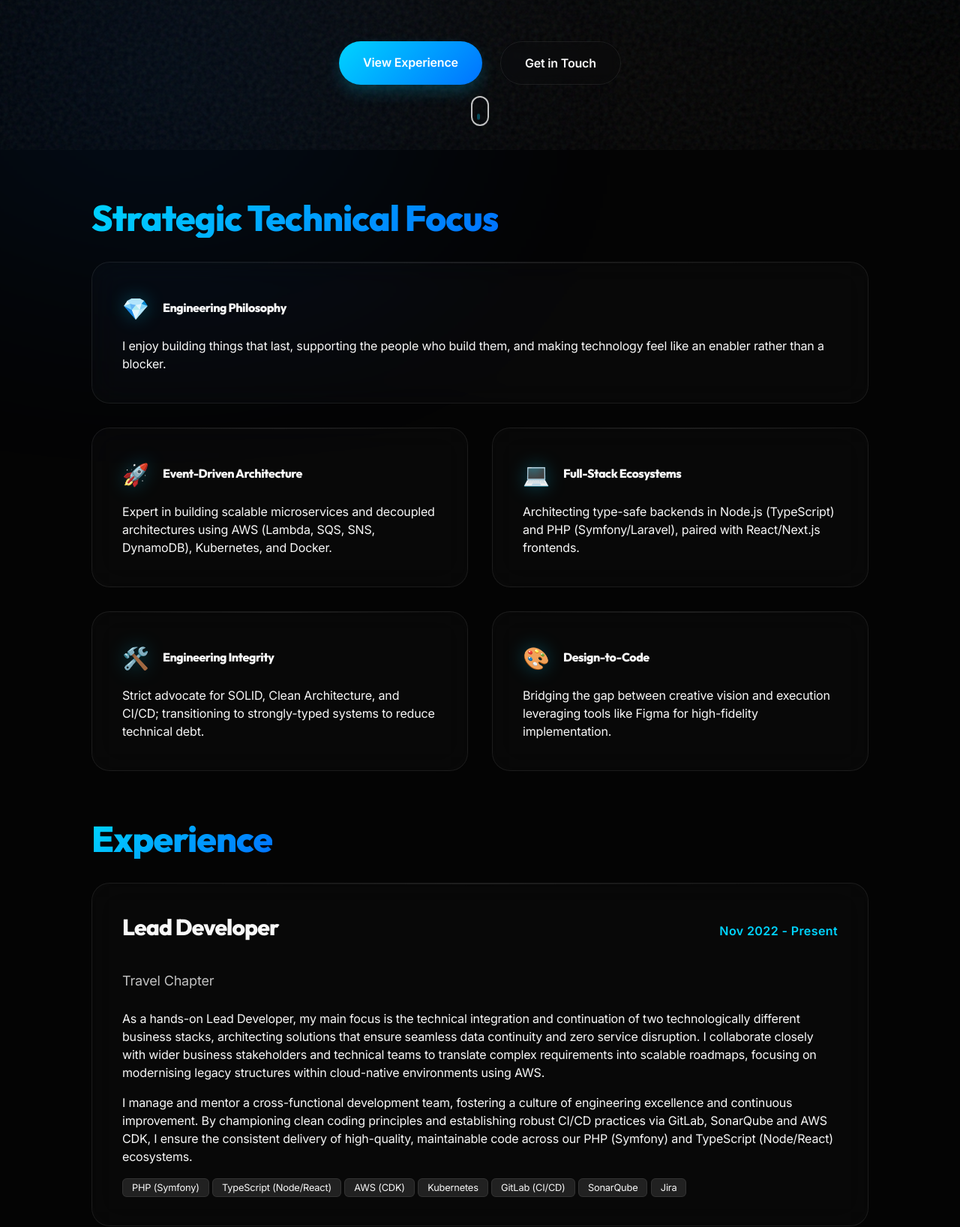
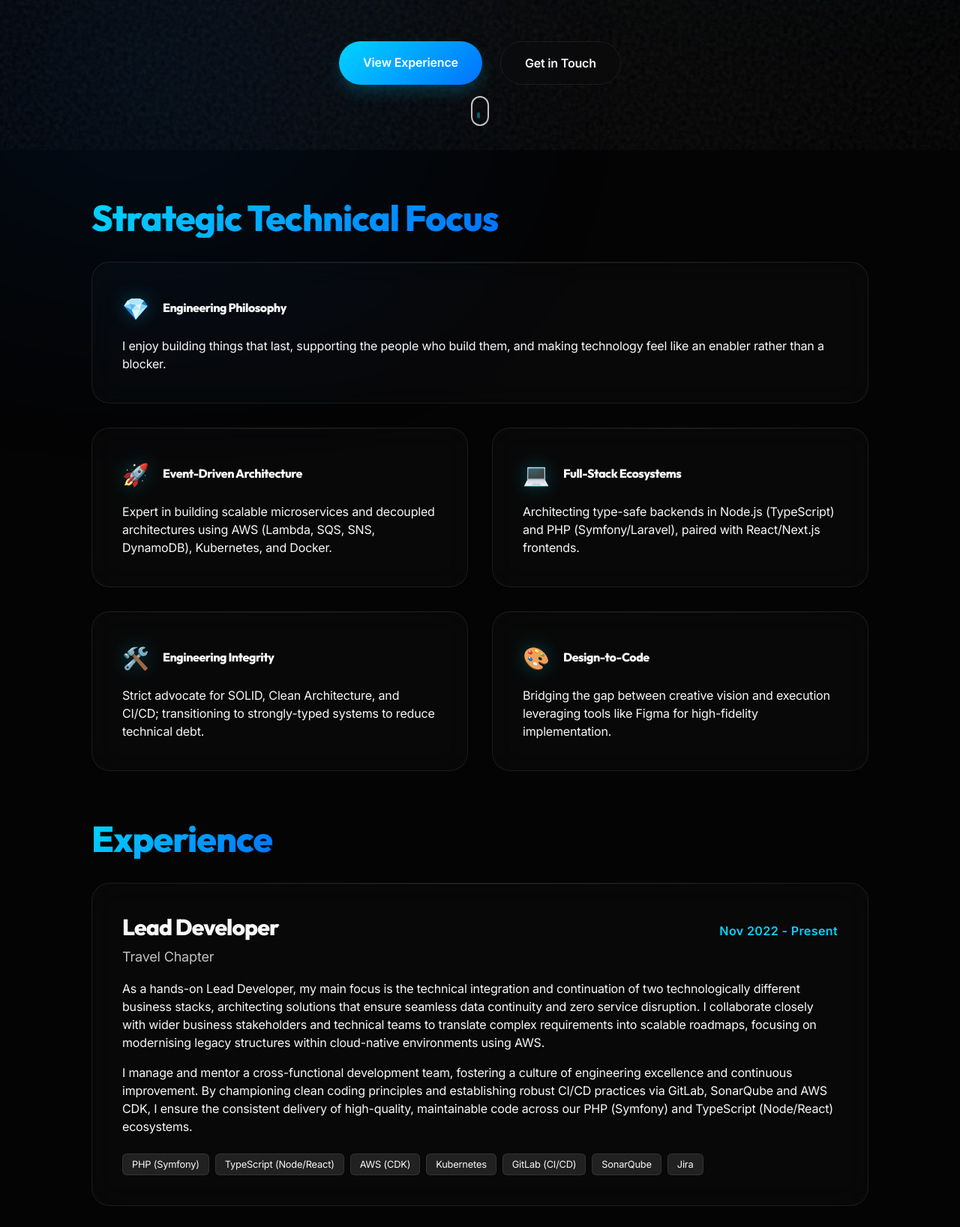
Before and after one commit to simonf7/simonfoster, a website built with Vite: page index.html in a window 1280 px wide. Shown: the part 600-2236 px from the top of the page at 75% size. Built offline with nearby package versions, Linux system fonts and the light colour scheme.

Commit message:
[feat] adjust spacing of the sub roles

```diff
--- a/index.css
+++ b/index.css
@@ -147,6 +147,10 @@
     filter: drop-shadow(0 0 20px rgba(0, 212, 255, 0.5));
   }
 
+  .tech-tags {
+    @apply mt-2 flex flex-wrap gap-2;
+  }
+
   .tech-tag {
     @apply text-[0.8rem] px-3 py-1 bg-white/10 border border-glass-border rounded-md text-text-main whitespace-nowrap;
   }
@@ -162,7 +166,7 @@
 
 
   .sub-roles {
-    @apply my-6 pl-4 border-l-2 border-accent-deep flex flex-col gap-6;
+    @apply my-2 pl-4 border-l-2 border-accent-deep flex flex-col gap-6;
   }
 
   .sub-role-title {
@@ -179,15 +183,19 @@
   }
 
   .experience-card {
-    @apply flex flex-col gap-4;
+    @apply flex flex-col gap-2;
   }
 
   .experience-header {
-    @apply flex flex-col sm:flex-row sm:items-baseline justify-between mb-2;
+    @apply flex flex-col sm:flex-row sm:items-baseline justify-between mb-0;
   }
 
   .experience-card h3 {
-    @apply text-2xl md:text-3xl font-bold;
+    @apply text-2xl md:text-3xl font-bold m-0;
+  }
+
+  .experience-card p {
+    @apply mb-2;
   }
 
   .experience-date {
--- a/index.html
+++ b/index.html
@@ -178,13 +178,13 @@
                         <span class="experience-date">Aug 1995 - May 2019</span>
                     </div>
                     <div class="experience-company">Cambridge Occupational Analysts (COA Ltd)</div>
-                    <p class="mb-8">As Technical Director, I had accountability for the IT department
+                    <p>As Technical Director, I had accountability for the IT department
                         and was involved with product strategy, bridging the gap between directorial vision and
                         technical execution. My primary focus was spearheading the digital transformation of the
                         company’s core product, successfully migrating a legacy SQL Server and Access-based ecosystem
                         into a modern, high-performance web application driven by RESTful APIs, Laravel, and Angular.
                     </p>
-                    <p class="mb-10">I oversaw the maintenance of all existing products and
+                    <p>I oversaw the maintenance of all existing products and
                         infrastructure while providing technical mentorship and leadership to the development team. By
                         modernising our internal workflows and infrastructure via VMWare and Linux environments, I
                         ensured high system availability and a scalable foundation for new product development.</p>
```
